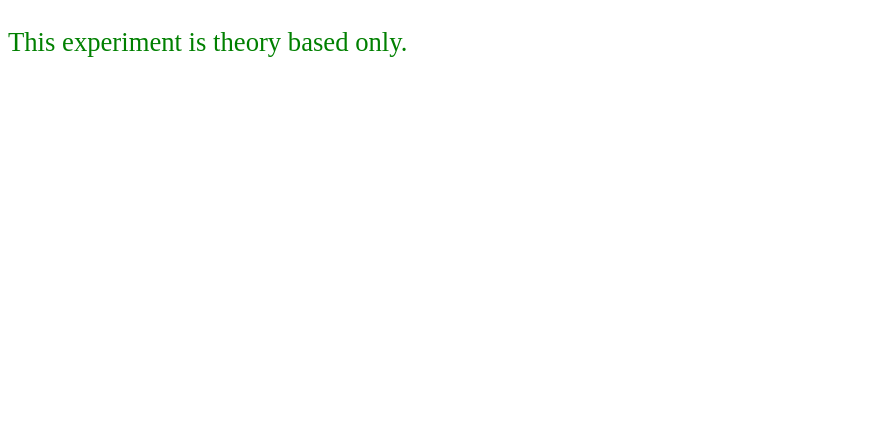
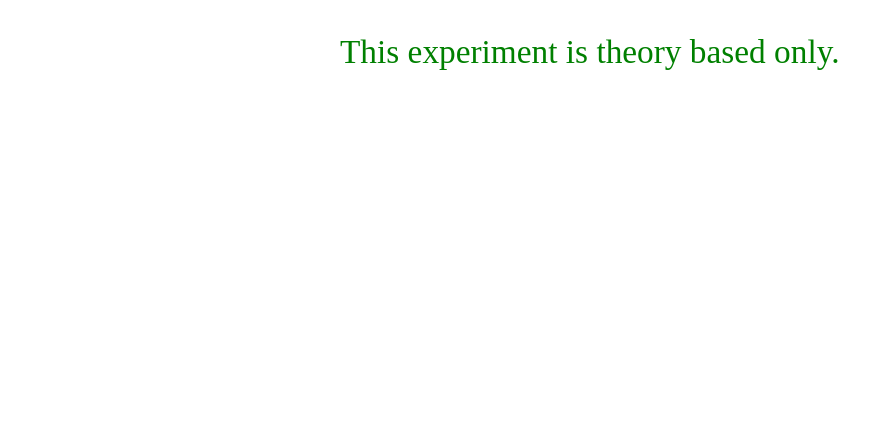
Before and after one commit to virtual-labs/exp-familiarisation-resistor-iitkgp, a plain HTML site: page experiment/simulation/index.html in a window 1280 px wide. Shown: the whole page, without its empty margins (0-893 px from the left). Drawn offline with Linux system fonts and the light colour scheme.

Commit message:
familiarization resistor modified simulation page

```diff
--- a/experiment/simulation/index.html
+++ b/experiment/simulation/index.html
@@ -6,7 +6,9 @@
 </head>
 <body>
 		<!-- Your code goes here-->
-<p style="color:green;font-size:20pt;align-content: center;"> This experiment is theory based only.  </p>
+		<div  style="position:relative;width:600px;height:410px; margin:0 auto;">
+<p style="color:green;font-size:25pt;align-content: center;"> This experiment is theory based only.  </p>
+</div>
 	<!-- Add JS at the bottom of HTML file -->
         <script src="./js/main.js"></script>
 </body>
```
